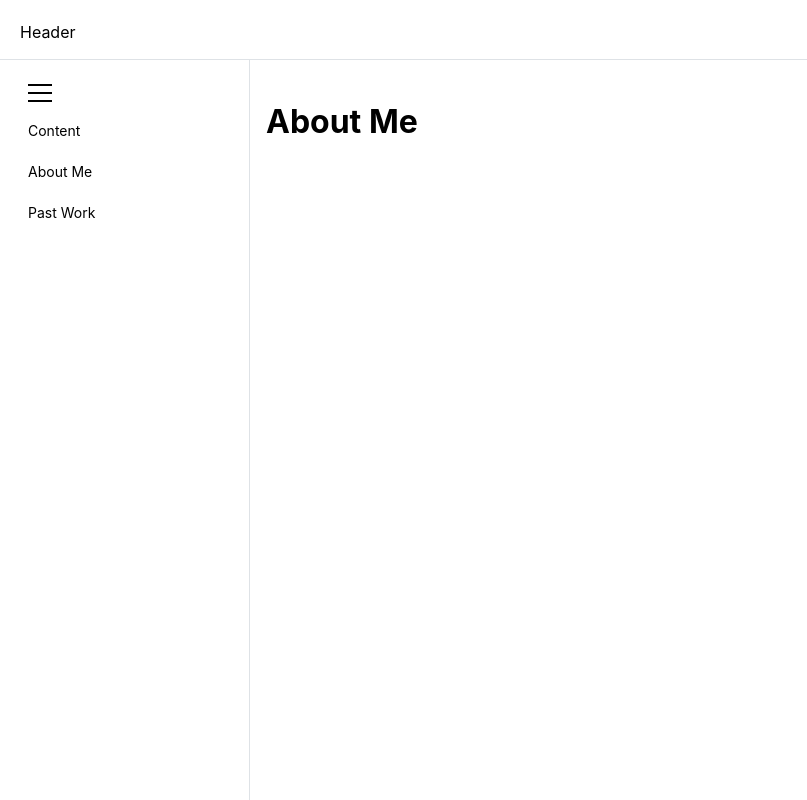
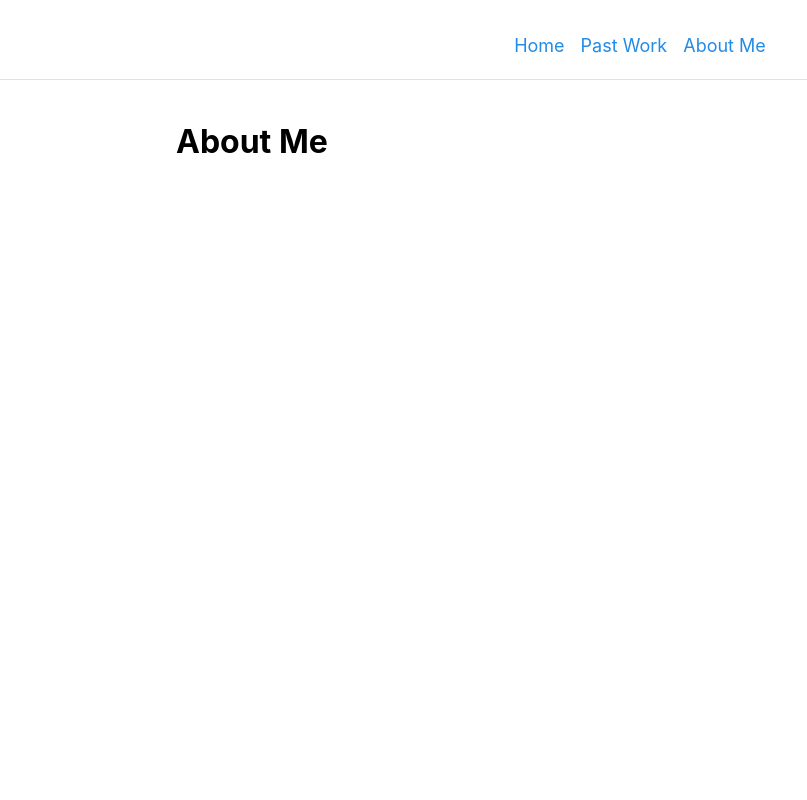
Before and after one commit to garyfan1/my_first_react, a React (Vite) app: page /about-me in a window 1280 px wide. Shown: the whole page, without its empty margins (0-807 px from the left). Built offline with nearby package versions, Linux system fonts and the light colour scheme.

Commit message:
remove navbar, move links to header

```diff
--- a/src/App.tsx
+++ b/src/App.tsx
@@ -1,10 +1,13 @@
-import { AppShell, NavLink } from "@mantine/core";
-import { Burger } from "@mantine/core";
+import {
+  Anchor,
+  AppShell,
+  Container,
+  Group,
+} from "@mantine/core";
 
 import "@mantine/core/styles.css"; // needed at the root of App to use Mantine
 
 import { MantineProvider, createTheme } from "@mantine/core";
-import { useDisclosure } from "@mantine/hooks";
 import { Outlet } from "react-router-dom";
 
 function App() {
@@ -12,32 +15,27 @@ function App() {
     /** Put your mantine theme override here */
   });
 
-  const [opened, { toggle }] = useDisclosure();
+  const pages = [
+    { label: "Home", href: "/" },
+    { label: "Past Work", href: "past-work" },
+    { label: "About Me", href: "about-me" },
+  ].map((items) => {
+    return <Anchor size="lg" href={items.href}>{items.label}</Anchor>;
+  });
 
   return (
     <MantineProvider theme={theme}>
-      <AppShell
-        header={{ height: 60 }}
-        navbar={{
-          width: 250,
-          breakpoint: "sm",
-        }}
-        padding="md"
-      >
-        <AppShell.Header p="lg">Header</AppShell.Header>
+      <AppShell header={{ height: 80 }} padding="md">
+        <AppShell.Header p="xl">
 
-        <AppShell.Navbar p="md">
-          <AppShell.Section>
-            <Burger p="sm" opened={opened} onClick={toggle} />
+          <Group justify="center">{pages}</Group>
 
-            <NavLink href="/" label="Content" />
-            <NavLink href="about-me" label="About Me" />
-            <NavLink href="past-work" label="Past Work" />
-          </AppShell.Section>
-        </AppShell.Navbar>
+        </AppShell.Header>
 
         <AppShell.Main>
-          <Outlet />
+          <Container>
+            <Outlet />
+          </Container>
         </AppShell.Main>
       </AppShell>
     </MantineProvider>
```
